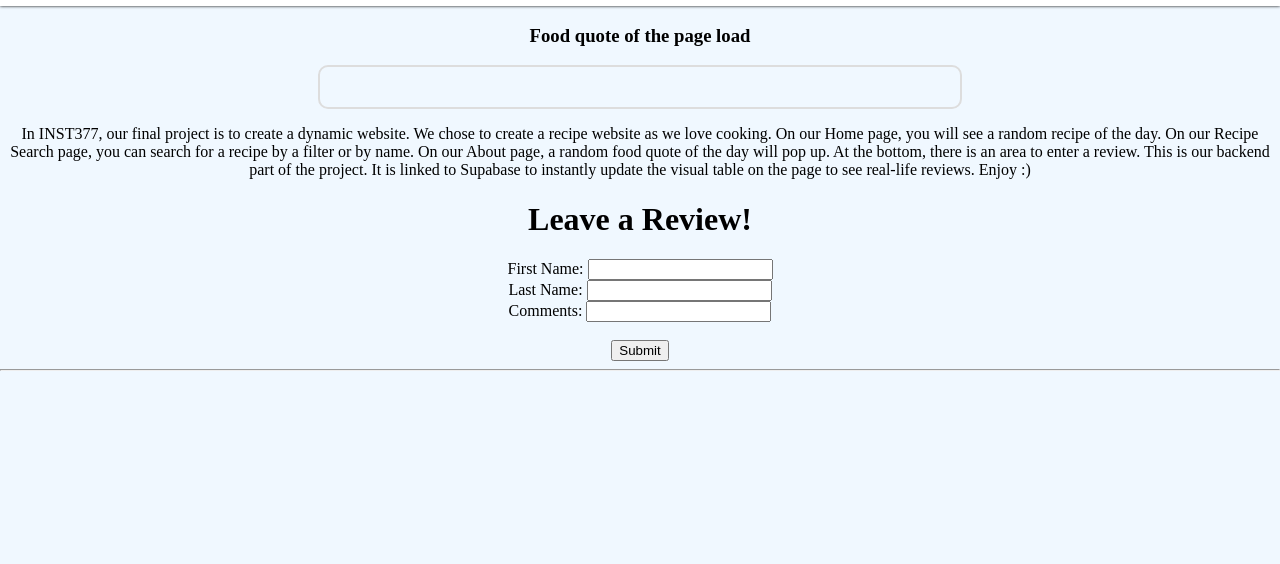
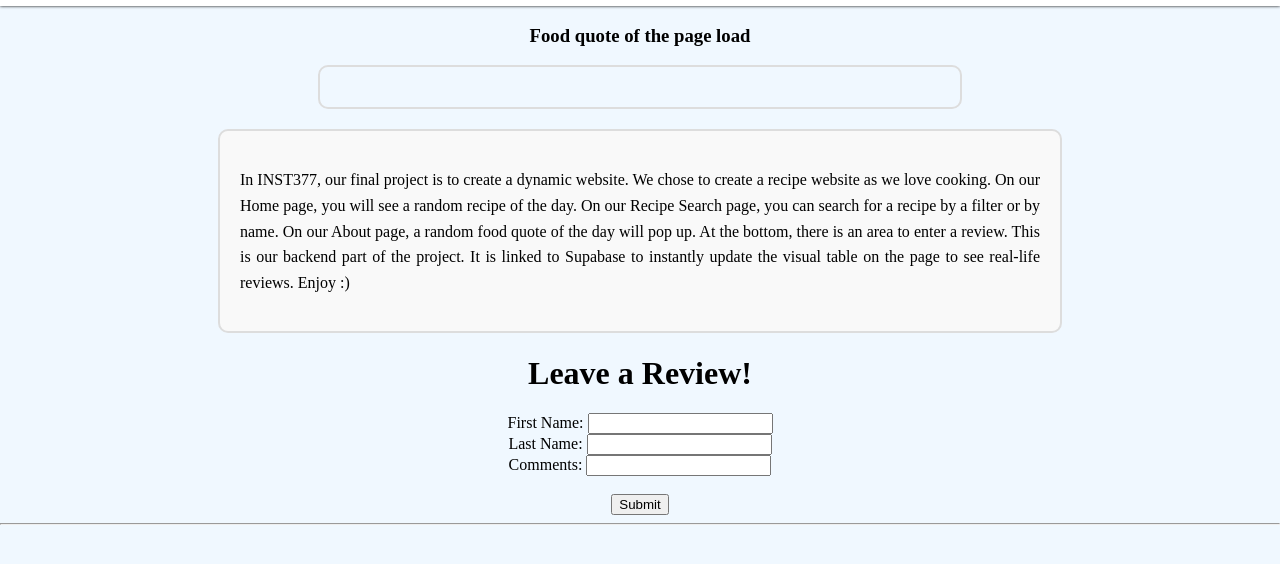
Before and after one commit to INST377-UMD/inst377-group-project-angelaboley1, a website: page public/about.html in a window 1280 px wide. Shown: the part 74-638 px from the top of the page. Drawn offline with nearby package versions, Linux system fonts and the light colour scheme; no server answers.

Commit message:
Made changes to about.html

```diff
--- a/public/about.html
+++ b/public/about.html
@@ -40,6 +40,18 @@
             margin: 10px;
             padding: 5px;
         }
+        .aboutDescription {
+            max-width: 800px;
+            margin: 20px auto;
+            padding: 20px;
+            border: 2px solid #ddd;
+            border-radius: 10px;
+            background-color: #f9f9f9;
+            text-align: justify;
+            line-height: 1.6;
+            font-size: 16px;
+        }
+
     </style>
 </head>
 <body>
@@ -57,10 +69,9 @@
         <p class="quoteArea"></p>
     </div>
     <div class="recipeOfDay">
-        <div class="slider-container" id="slider">
-            <!-- Images will be dynamically added here -->
+        <div class="slider-container" id="slider"></div>
     </div>
-    </div>
+    <div class = "aboutDescription">
         <p>
             In INST377, our final project is to create a dynamic website. We chose to create
             a recipe website as we love cooking. On our Home page, you will see a random recipe
@@ -70,6 +81,8 @@
             It is linked to Supabase to instantly update the visual table on the page to see
             real-life reviews. Enjoy :)
         </p>
+    </div>
+
     <h1>Leave a Review!</h1>
         <form onsubmit="addCustomer(); return false;">
             <label for="firstName">First Name:</label>
@@ -104,17 +117,15 @@
             }
         }
 
-        // Initialize Slick Slider after the document is ready
         $(document).ready(function () {
             $('#slider').slick({
                 slidesToShow: 1,
                 slidesToScroll: 1,
                 autoplay: true,
-                autoplaySpeed: 7000, // Change every 7 seconds
-                arrows: false, // Hide arrows
+                autoplaySpeed: 7000,
+                arrows: false,
             });
 
-            // Load 10 random recipe images
             loadRecipeImages(10);
              var category = 'food'
                 $.ajax({
```
Lines whose indentation alone changed are shown as unchanged.
